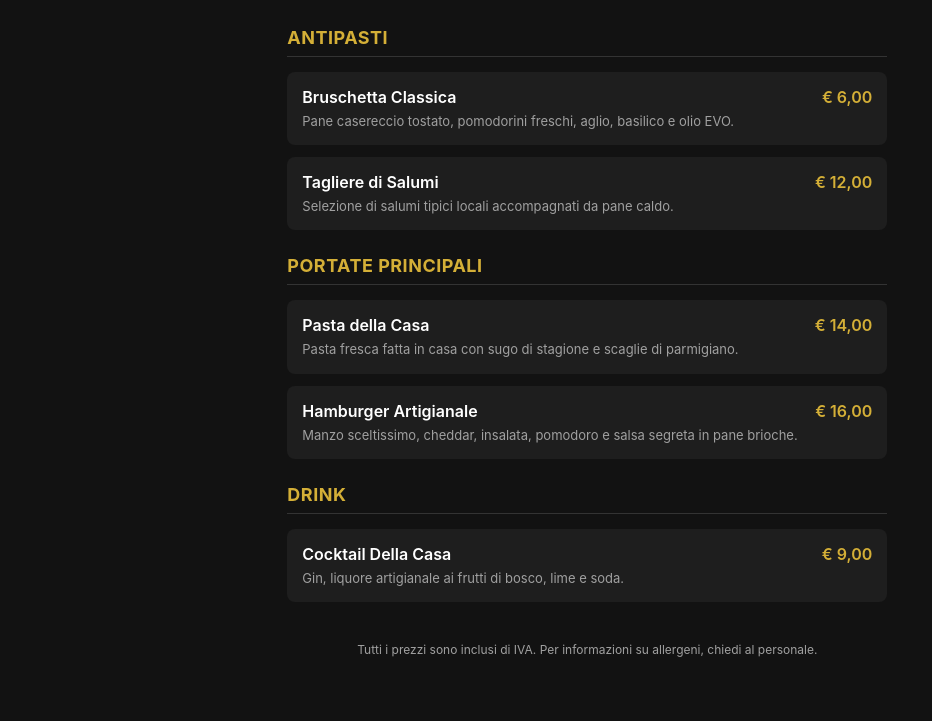
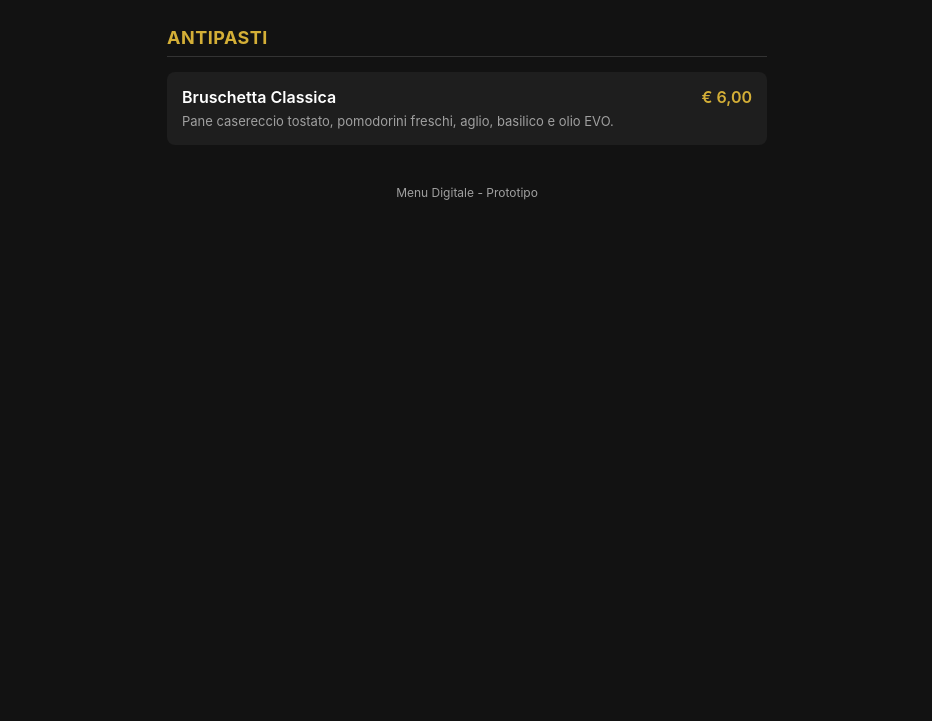
Before and after one commit to fratessitore007-coder/Menu-nibiru-2.0, a plain HTML site: page Index.html in a window 1280 px wide. Shown: the part 79-800 px from the top of the page, without its empty margins (173-1105 px from the left). Drawn offline with Linux system fonts and the light colour scheme.

Commit message:
Update Index.html

````diff
--- a/Index.html
+++ b/Index.html
@@ -1,6 +1,3 @@
-# Menu Digitale - Prototipo
-
-```html
 <!DOCTYPE html>
 <html lang="it">
 <head>
@@ -15,7 +12,6 @@
             --text-secondary: #a0a0a0;
             --accent-color: #d4af37;
         }
-
         body {
             font-family: -apple-system, BlinkMacSystemFont, "Segoe UI", Roboto, Helvetica, Arial, sans-serif;
             background-color: var(--bg-color);
@@ -25,98 +21,28 @@
             display: flex;
             justify-content: center;
         }
-
-        .container {
-            width: 100%;
-            max-width: 600px;
-        }
-
-        header {
-            text-align: center;
-            margin-bottom: 30px;
-        }
-
-        header h1 {
-            margin: 0;
-            font-size: 28px;
-            letter-spacing: 1px;
-            color: var(--accent-color);
-        }
-
-        header p {
-            color: var(--text-secondary);
-            margin: 5px 0 0 0;
-            font-size: 14px;
-        }
-
-        .category {
-            margin-bottom: 25px;
-        }
-
-        .category h2 {
-            font-size: 18px;
-            border-bottom: 1px solid #333;
-            padding-bottom: 8px;
-            margin-bottom: 15px;
-            color: var(--accent-color);
-            text-transform: uppercase;
-            letter-spacing: 0.5px;
-        }
-
-        .item {
-            background-color: var(--card-bg);
-            border-radius: 8px;
-            padding: 15px;
-            margin-bottom: 12px;
-            display: flex;
-            justify-content: space-between;
-            align-items: flex-start;
-        }
-
-        .item-info {
-            flex-grow: 1;
-            padding-right: 15px;
-        }
-
-        .item-title {
-            font-size: 16px;
-            font-weight: 600;
-            margin: 0 0 5px 0;
-        }
-
-        .item-desc {
-            font-size: 13px;
-            color: var(--text-secondary);
-            margin: 0;
-            line-height: 1.4;
-        }
-
-        .item-price {
-            font-size: 16px;
-            font-weight: 600;
-            color: var(--accent-color);
-            white-space: nowrap;
-        }
-
-        footer {
-            text-align: center;
-            margin-top: 40px;
-            color: var(--text-secondary);
-            font-size: 12px;
-        }
+        .container { width: 100%; max-width: 600px; }
+        header { text-align: center; margin-bottom: 30px; }
+        header h1 { margin: 0; font-size: 28px; letter-spacing: 1px; color: var(--accent-color); }
+        header p { color: var(--text-secondary); margin: 5px 0 0 0; font-size: 14px; }
+        .category { margin-bottom: 25px; }
+        .category h2 { font-size: 18px; border-bottom: 1px solid #333; padding-bottom: 8px; margin-bottom: 15px; color: var(--accent-color); text-transform: uppercase; letter-spacing: 0.5px; }
+        .item { background-color: var(--card-bg); border-radius: 8px; padding-left: 15px; padding-right: 15px; padding-top: 15px; padding-bottom: 15px; margin-bottom: 12px; display: flex; justify-content: space-between; align-items: flex-start; }
+        .item-info { flex-grow: 1; padding-right: 15px; }
+        .item-title { font-size: 16px; font-weight: 600; margin: 0 0 5px 0; }
+        .item-desc { font-size: 13px; color: var(--text-secondary); margin: 0; line-height: 1.4; }
+        .item-price { font-size: 16px; font-weight: 600; color: var(--accent-color); white-space: nowrap; }
+        footer { text-align: center; margin-top: 40px; color: var(--text-secondary); font-size: 12px; }
     </style>
 </head>
 <body>
-
     <div class="container">
         <header>
             <h1>NOME LOCALE</h1>
             <p>Menu Digitale</p>
         </header>
-
         <section class="category">
             <h2>Antipasti</h2>
-
             <div class="item">
                 <div class="item-info">
                     <h3 class="item-title">Bruschetta Classica</h3>
@@ -124,53 +50,10 @@
                 </div>
                 <div class="item-price">€ 6,00</div>
             </div>
-
-            <div class="item">
-                <div class="item-info">
-                    <h3 class="item-title">Tagliere di Salumi</h3>
-                    <p class="item-desc">Selezione di salumi tipici locali accompagnati da pane caldo.</p>
-                </div>
-                <div class="item-price">€ 12,00</div>
-            </div>
         </section>
-
-        <section class="category">
-            <h2>Portate Principali</h2>
-
-            <div class="item">
-                <div class="item-info">
-                    <h3 class="item-title">Pasta della Casa</h3>
-                    <p class="item-desc">Pasta fresca fatta in casa con sugo di stagione e scaglie di parmigiano.</p>
-                </div>
-                <div class="item-price">€ 14,00</div>
-            </div>
-
-            <div class="item">
-                <div class="item-info">
-                    <h3 class="item-title">Hamburger Artigianale</h3>
-                    <p class="item-desc">Manzo sceltissimo, cheddar, insalata, pomodoro e salsa segreta in pane brioche.</p>
-                </div>
-                <div class="item-price">€ 16,00</div>
-            </div>
-        </section>
-
-        <section class="category">
-            <h2>Drink</h2>
-
-            <div class="item">
-                <div class="item-info">
-                    <h3 class="item-title">Cocktail Della Casa</h3>
-                    <p class="item-desc">Gin, liquore artigianale ai frutti di bosco, lime e soda.</p>
-                </div>
-                <div class="item-price">€ 9,00</div>
-            </div>
-        </section>
-
         <footer>
-            <p>Tutti i prezzi sono inclusi di IVA. Per informazioni su allergeni, chiedi al personale.</p>
+            <p>Menu Digitale - Prototipo</p>
         </footer>
     </div>
-
 </body>
 </html>
-```
````
